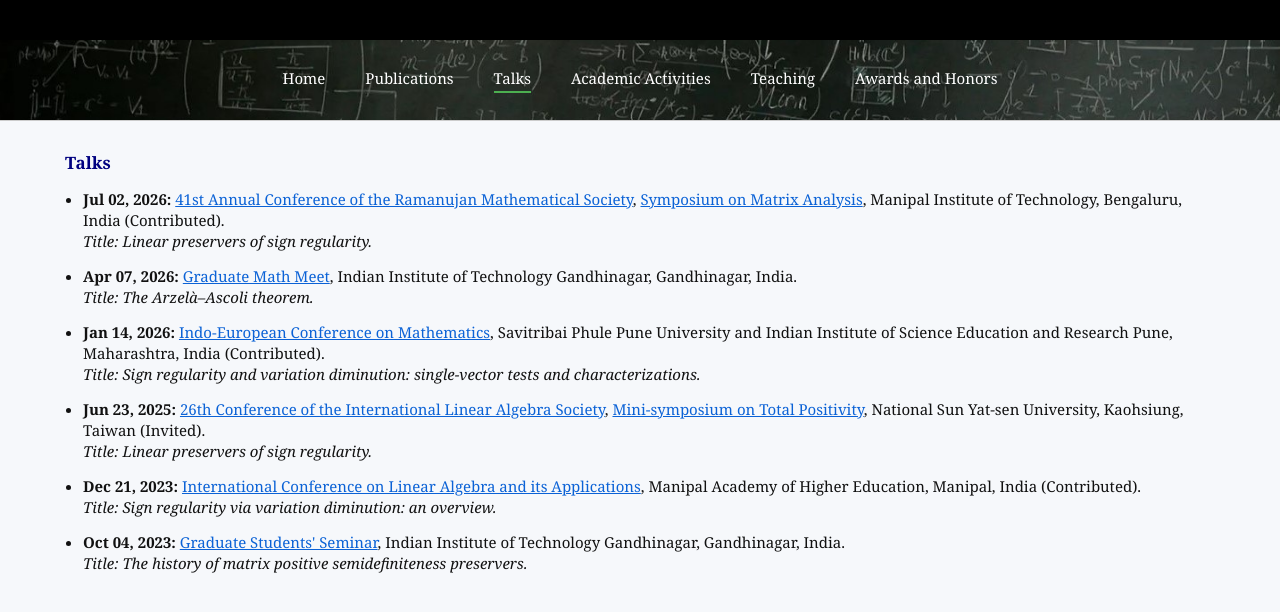
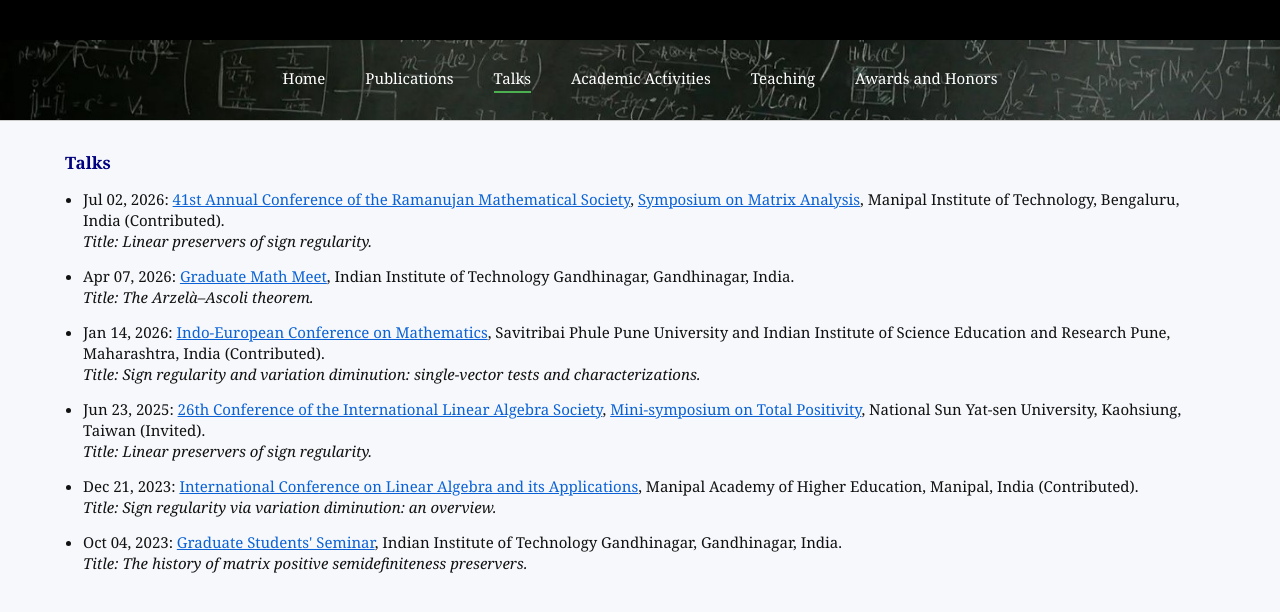
Before and after one commit to shivangi-y/website, a plain HTML site: page talks.html in a window 1280 px wide. Drawn offline with Linux system fonts and the light colour scheme.

Commit message:
Update talks.html

```diff
--- a/talks.html
+++ b/talks.html
@@ -196,14 +196,14 @@ text-align:center;
 <ul>
 
 <li>
-<strong>Jul 02, 2026:</strong>
+Jul 02, 2026:
 <a href="https://sites.google.com/view/rms2026/home?authuser=0" target="_blank" rel="noopener noreferrer">41st Annual Conference of the Ramanujan Mathematical Society</a>, <a href="https://sites.google.com/view/rms2026/symposia-organisers/matrix-analysis?authuser=0" target="_blank" rel="noopener noreferrer">Symposium on Matrix Analysis</a>,
 Manipal Institute of Technology, Bengaluru, India (Contributed). <br>
 <em>Title: Linear preservers of sign regularity. </em>
 </li>
 
 <li>
-<strong>Apr 07, 2026:</strong>
+Apr 07, 2026:
 <a href="https://sites.google.com/iitgn.ac.in/gradmathseminar/home" target="_blank" rel="noopener noreferrer">Graduate Math Meet</a>,
 Indian Institute of Technology Gandhinagar, Gandhinagar, India. <br>
 <em>Title: The Arzelà–Ascoli theorem. </em>
@@ -211,14 +211,14 @@ Indian Institute of Technology Gandhinagar, Gandhinagar, India. <br>
 
 
 <li>
-<strong>Jan 14, 2026:</strong>
+Jan 14, 2026:
 <a href="https://sites.google.com/view/emstmc2026/home" target="_blank" rel="noopener noreferrer">Indo-European Conference on Mathematics</a>,
 Savitribai Phule Pune University and Indian Institute of Science Education and Research Pune, Maharashtra, India (Contributed). <br>
 <em>Title: Sign regularity and variation diminution: single-vector tests and characterizations.</em>
 </li>
 
 <li>
-<strong>Jun 23, 2025:</strong>
+Jun 23, 2025:
 <a href="https://ilas2025.tw/" target="_blank" rel="noopener noreferrer">26th Conference of the International Linear Algebra Society</a>,
 <a href="https://math.iisc.ac.in/~khare/conferences/ILAS2025.html" target="_blank" rel="noopener noreferrer">Mini-symposium on Total Positivity</a>,
 National Sun Yat-sen University, Kaohsiung, Taiwan (Invited). <br>
@@ -226,14 +226,14 @@ National Sun Yat-sen University, Kaohsiung, Taiwan (Invited). <br>
 </li>
 
 <li>
-<strong>Dec 21, 2023:</strong>
+Dec 21, 2023:
 <a href="https://carams.in/events/iclaa2023/" target="_blank" rel="noopener noreferrer">International Conference on Linear Algebra and its Applications</a>,
 Manipal Academy of Higher Education, Manipal, India (Contributed). <br>
 <em>Title: Sign regularity via variation diminution: an overview.</em>
 </li>
 
 <li>
-<strong>Oct 04, 2023:</strong>
+Oct 04, 2023:
 <a href="https://sites.google.com/iitgn.ac.in/gradmathseminar/home" target="_blank" rel="noopener noreferrer">Graduate Students' Seminar</a>,
 Indian Institute of Technology Gandhinagar, Gandhinagar, India. <br>
 <em>Title: The history of matrix positive semidefiniteness preservers.</em>
```
